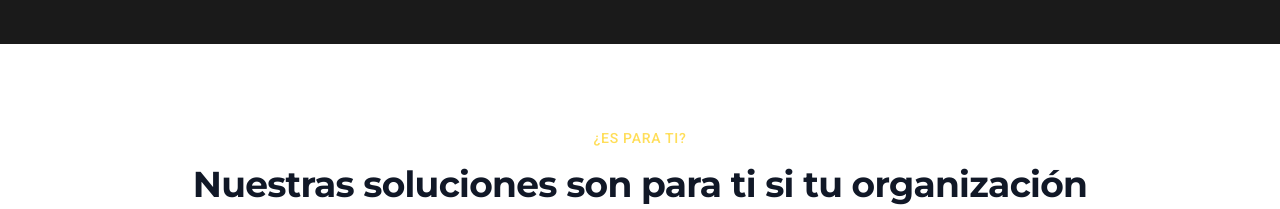
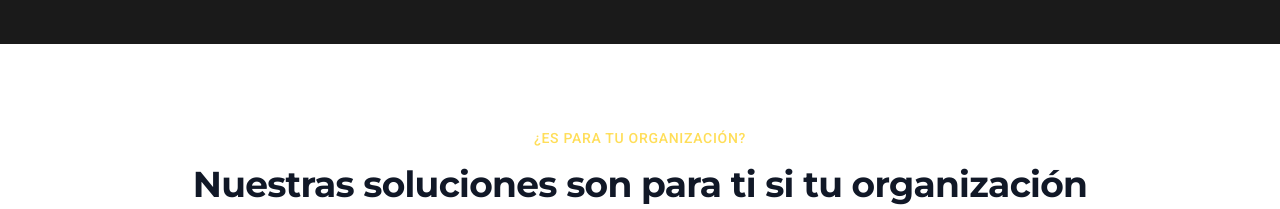
Before and after one commit to mauro6287-blip/alicia-morales-coach, a Next.js app: page / in a window 1280 px wide. Shown: the part 6160-6369 px from the top of the page. Built offline with nearby package versions, Linux system fonts and the light colour scheme.

Commit message:
Update subtitle to '¿ES PARA TU ORGANIZACIÓN?'
Co-Authored-By: Claude Opus 4.6 <noreply@anthropic.com>

```diff
--- a/sections/ParaQuienEs.tsx
+++ b/sections/ParaQuienEs.tsx
@@ -19,7 +19,7 @@ export default function ParaQuienEs() {
                 <ScrollReveal>
                     <div className="mb-16 text-center">
                         <span className="mb-4 inline-block text-sm font-medium uppercase tracking-wider text-primary">
-                            ¿Es para ti?
+                            ¿ES PARA TU ORGANIZACIÓN?
                         </span>
                         <h2 className="mb-6 text-3xl font-bold text-gray-900 md:text-4xl">
                             <span className="font-[family-name:var(--font-montserrat)]">
```
